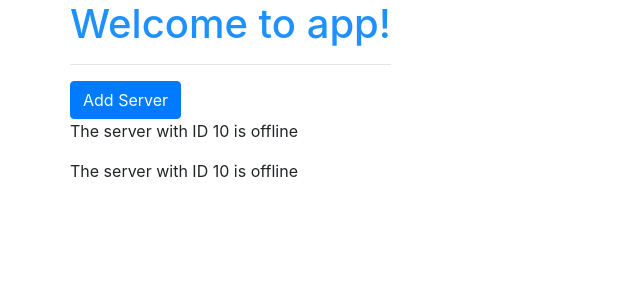
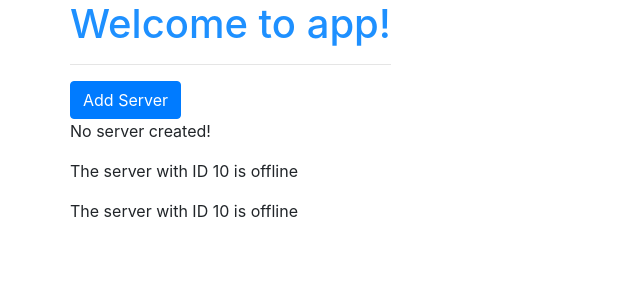
Before and after one commit to VisheshSingh/ng-decoding, an Angular app: page / in a window 1280 px wide. Shown: the top 300 px of the page, without its empty margins (0-640 px from the left). Built offline with nearby package versions, Linux system fonts and the light colour scheme.

Commit message:
Event binding

```diff
--- a/src/app/servers/servers.component.html
+++ b/src/app/servers/servers.component.html
@@ -1,3 +1,7 @@
-<button class="btn btn-primary" [disabled]="!allowedNewServer">Add Server</button>
+<button class="btn btn-primary"
+[disabled]="!allowedNewServer"
+(click)="onCreateServer()"
+>Add Server</button>
+<p>{{serverCreationStatus}}</p>
 <app-server></app-server>
 <app-server></app-server>
--- a/src/app/servers/servers.component.ts
+++ b/src/app/servers/servers.component.ts
@@ -7,6 +7,7 @@
 })
 export class ServersComponent implements OnInit {
   allowedNewServer = false;
+  serverCreationStatus = "No server created!";
   constructor() {
     setTimeout(() => {
       this.allowedNewServer = true;
@@ -16,4 +17,8 @@
   ngOnInit() {
   }
 
+  onCreateServer(){
+    this.serverCreationStatus = 'Server was created!';
+  }
+
 }
```
